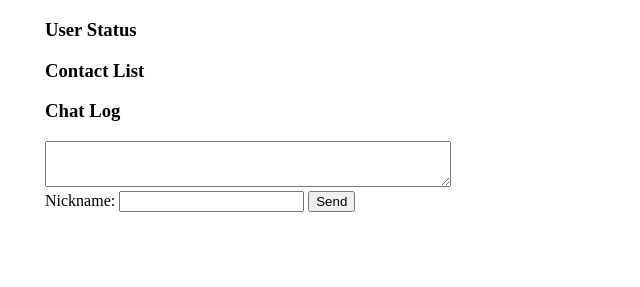
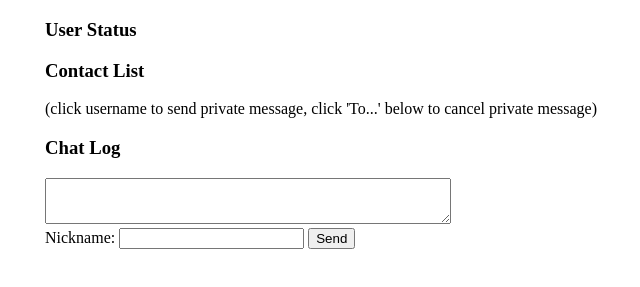
Before and after one commit to br1anchen/ChatDemo, a website: page chatDemo.html in a window 1280 px wide. Shown: the part 61-348 px from the top of the page, without its empty margins (295-935 px from the left). Drawn offline with nearby package versions, Linux system fonts and the light colour scheme; no server answers.

Commit message:
add explianation for private message function on page

```diff
--- a/chatDemo.html
+++ b/chatDemo.html
@@ -22,6 +22,7 @@
 	      	<h3>User Status</h3>
 	      	<div id="status"></div>
 	      	<h3>Contact List</h3>
+	      	<p>(click username to send private message, click 'To...' below to cancel private message)</p>
 	      	<div id="contactList"></div>
 	      	<h3>Chat Log</h3>
 	      	<div id="thread"></div>
```
